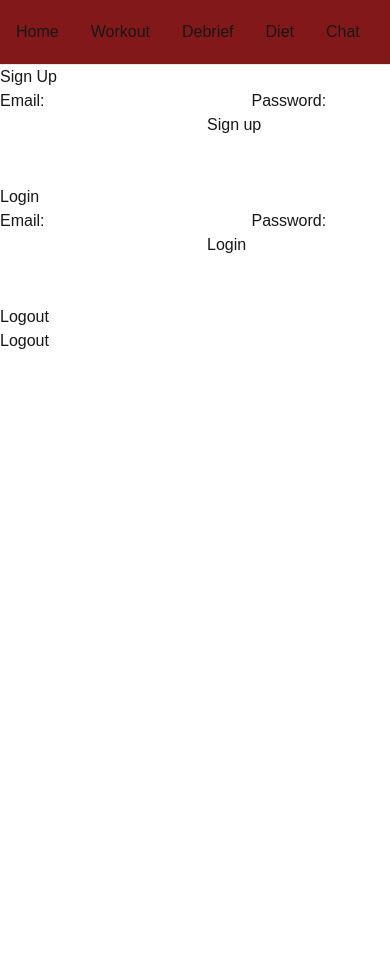
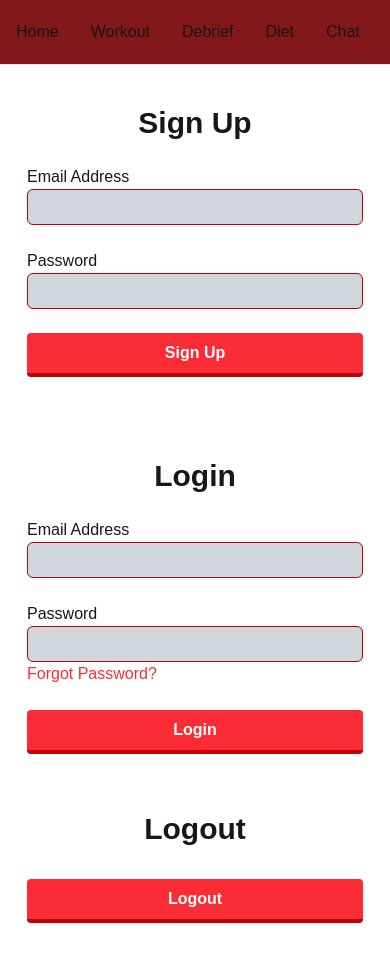
Before and after one commit to DanTheEpicMan/Claude-Coach, a Next.js app: page /signinup in a window 390 px wide. Shown: the top 962 px of the page. Before the commit the page ends 844 px from the top, so only its background shows below. Built offline with nearby package versions, Linux system fonts and the light colour scheme.

Commit message:
middle of sign in refactor

```diff
--- a/src/app/dashboard/page.js
+++ b/src/app/dashboard/page.js
@@ -1,5 +1,5 @@
 
-export default function Home() {
+export default function Dashboard() {
     return (
         <div>
             <h1>Lots of Info here</h1>
--- a/src/app/signinup/actions.js
+++ b/src/app/signinup/actions.js
@@ -3,6 +3,20 @@
 import { revalidatePath } from 'next/cache'
 import { redirect } from 'next/navigation'
 import { createClient } from '@/utils/supabase/server'
+import { headers } from 'next/headers'
+
+export async function resetPassword(formData) {
+    const supabase = await createClient()
+
+    const headersList = await headers()
+    const origin = headersList.get('origin')
+
+    const { error } = await supabase.auth.resetPasswordForEmail(formData.get('email'), {
+        redirectTo: `${origin}/signinup/reset-password`,
+    })
+
+    console.log(error)
+}
 
 export async function signup(formData) {
     const supabase = await createClient()
--- a/src/app/signinup/page.js
+++ b/src/app/signinup/page.js
@@ -1,43 +1,114 @@
-
+'use client';
 import { signup } from './actions'
 import { login } from './actions'
 import { logout } from './actions'
+import { resetPassword } from './actions'
+import { useState } from 'react';
+
+//Meant to be used inside a form
+function customButtonRed({ name, action }) {
+    return (
+    <button
+        className="bg-red-500 hover:bg-red-400 text-white font-bold py-2 px-4 border-b-4 border-red-700 hover:border-red-600 rounded w-full"
+        formAction={action}>
+        {name}
+    </button>
+    )
+}
+
+//Meant to be used inside a form
+function displayPasswordReset({isLogin}) {
+    if (isLogin) {
+        return (
+            <div>
+                <button
+                    className="hover:text-red-300 text-red-500"
+                    formAction={login}>
+                    Forgot Password?
+                </button>
+                <br/>
+            </div>
+        )
+    }
+    return (<span style={{display: 'none'}}/>)
+}
+
+function PopupForgotPassword({isLogin}) {
+    const [isOpen, setIsOpen] = useState(false);
+
+    if (isLogin) {
+        return (
+            <div>
+                <button
+                    type="button" //needed to stop form from auto closing because form
+                    onClick={() => setIsOpen(true)}
+                    className="hover:text-red-300 text-red-500"
+                >
+                    Forgot Password?
+                </button>
+
+                {isOpen && (
+                    <div className="fixed inset-0 bg-black bg-opacity-10 flex items-center justify-center z-50">
+                        <div className="bg-white p-6 rounded-lg shadow-lg">
+                            <h2 className="text-xl text-black font-bold">Password Reset</h2>
+                            <p className={"text-black"}>Enter the email for the account for witch you would like the password reset</p>
+                            <input id="email" name="email" type="email" required className="block w-full rounded-md bg-gray-300 px-3 py-1.5 text-base outline-1 -outline-offset-1 outline-red-700 placeholder:text-red-950 text-red-950 focus:-outline-offset-1 focus:outline-2 focus:outline-red-300 sm:text-sm/6"/>
+                            <button
+                                formAction={resetPassword}
+                                //onClick={() => setIsOpen(false)}
+                                className="mt-4 px-4 py-2 bg-red-500 text-white rounded"
+                            >
+                                Send me the reset email
+                            </button>
+                        </div>
+                    </div>
+                )}
+            </div>
+        );
+    }
+    return (<span style={{display: 'none'}}/>)
+}
+
+function EnterForm({ title, lambdaFunction, isLogin }) {
+    return (
+        <div>
+        <h1 className="text-3xl font-bold text-center">{title}</h1>
+        <br/>
+        <form>
+            <div className="">
+                <label htmlFor="email">Email Address</label>
+                <input id="email" name="email" type="email" required autoComplete="email" className="block w-full rounded-md bg-gray-300 px-3 py-1.5 text-base outline-1 -outline-offset-1 outline-red-700 placeholder:text-red-950 text-red-950 focus:-outline-offset-1 focus:outline-2 focus:outline-red-300 sm:text-sm/6 autofill:shadow-[inset_0_0_0px_1000px_#d1d5db] autofill:text-red-950" />
+                <br/>
+                <label htmlFor="password">Password</label>
+                <input id="password" name="password" type="password" required autoComplete="password" className="block w-full rounded-md bg-gray-300 px-3 py-1.5 text-base outline-1 -outline-offset-1 outline-red-700 placeholder:text-red-950 text-red-950 focus:-outline-offset-1 focus:outline-2 focus:outline-red-300 sm:text-sm/6 autofill:shadow-[inset_0_0_0px_1000px_#d1d5db] autofill:text-red-950"/>
+                <PopupForgotPassword isLogin={isLogin} />
+                <br/>
+                <div className="flex justify-center w-full">
+                    {customButtonRed({name: title, action: lambdaFunction})}
+                </div>
+            </div>
+        </form>
+        </div>
+    )
+}
+
+
 
 export default function SigninupPage() {
     return (
-        <div>
-                <div>
-                        <form>
-                                <h1>Sign Up</h1>
-                                <label htmlFor="email">Email:</label>
-                                <input id="email" name="email" type="email" required/>
-
-                                <label htmlFor="password">Password:</label>
-                                <input id="password" name="password" type="password" required/>
-
-                                <button formAction={signup}>Sign up</button>
-                        </form>
-                </div>
-                <br/><br/>
-                <div>
-                        <form>
-                                <h1>Login</h1>
-                                <label htmlFor="email">Email:</label>
-                                <input id="email" name="email" type="email" required/>
-
-                                <label htmlFor="password">Password:</label>
-                                <input id="password" name="password" type="password" required/>
-
-                                <button formAction={login}>Login</button>
-                        </form>
-                </div>
-                <br/><br/>
-                <div>
-                        <form>
-                                <h1>Logout</h1>
-                                <button formAction={logout}>Logout</button>
-                        </form>
-                </div>
+        <div className="flex flex-col place-items-center gap-8 p-10 gap-y-20">
+            <div className="h-48 aspect-[7/4]">
+                {EnterForm({title: 'Sign Up', lambdaFunction: signup, isLogin: false})}
+            </div>
+            <hr/>
+            <div className="h-48 aspect-[7/4]">
+                {EnterForm({title: 'Login', lambdaFunction: login, isLogin: true})}
+            </div>
+            <hr/>
+            <div className="h-28 aspect-[3] flex flex-col place-items-center justify-between">
+                <h1 className="text-3xl font-bold text-center">Logout</h1>
+                {customButtonRed({name: "Logout", action: logout})}
+            </div>
         </div>
     )
 }
--- /dev/null
+++ b/src/app/signinup/reset-password/actions.js
@@ -0,0 +1,16 @@
+'use server'
+
+import { redirect } from 'next/navigation'
+import { createClient } from 'src/utils/supabase/server'
+
+export async function updatePassword(formData) {
+    const supabase = await createClient()
+
+    const { error } = await supabase.auth.updateUser({
+        password: formData.get('password'),
+    })
+
+    console.log(error)
+
+    redirect('/signinup')
+}
--- /dev/null
+++ b/src/app/signinup/reset-password/page.js
@@ -0,0 +1,37 @@
+import { createClient } from '@/utils/supabase/server'
+import { redirect } from 'next/navigation'
+
+
+export default async function ResetPasswordPage({ searchParams }) {
+    const { code } = await searchParams
+
+    if (!code) {
+        redirect('/signinup')
+    }
+
+    const supabase = await createClient()
+    const { error } = await supabase.auth.exchangeCodeForSession(code)
+
+    if (error) {
+        redirect('/signinup')
+    }
+
+    return (
+        <div className="flex flex-col place-items-center gap-8 p-10 gap-y-20">
+            <div className="h-48 aspect-[7/4]">
+                <h1 className="text-3xl font-bold text-center">Reset Password</h1>
+                <label htmlFor="password">New Password</label>
+                <input id="password" name="password" type="password" required autoComplete="password" className="block w-full rounded-md bg-gray-300 px-3 py-1.5 text-base outline-1 -outline-offset-1 outline-red-700 placeholder:text-red-950 text-red-950 focus:-outline-offset-1 focus:outline-2 focus:outline-red-300 sm:text-sm/6 autofill:shadow-[inset_0_0_0px_1000px_#d1d5db] autofill:text-red-950"/>
+                <br/>
+                <label htmlFor="password">Confirm New Password</label>
+                <input id="password" name="password" type="password" required autoComplete="password" className="block w-full rounded-md bg-gray-300 px-3 py-1.5 text-base outline-1 -outline-offset-1 outline-red-700 placeholder:text-red-950 text-red-950 focus:-outline-offset-1 focus:outline-2 focus:outline-red-300 sm:text-sm/6 autofill:shadow-[inset_0_0_0px_1000px_#d1d5db] autofill:text-red-950"/>
+                <br/>
+                <button
+                    className="bg-red-500 hover:bg-red-400 text-white font-bold py-2 px-4 border-b-4 border-red-700 hover:border-red-600 rounded w-full"
+                    formAction={action}>
+                    Update Password
+                </button>
+            </div>
+        </div>
+    )
+}
--- a/src/middleware.js
+++ b/src/proxy.js
@@ -1,6 +1,6 @@
 import { updateSession } from 'src/utils/supabase/middleware'
 
-export async function middleware(request) {
+export async function proxy(request) {
     return await updateSession(request)
 }
 
--- a/src/utils/supabase/middleware.js
+++ b/src/utils/supabase/middleware.js
@@ -57,7 +57,7 @@ export async function updateSession(request) {
     //custom routing/protections
     if (
         !user && //not signed in
-        !(request.nextUrl.pathname == "/" || request.nextUrl.pathname == "/signinup") //and not main/login page
+        !(request.nextUrl.pathname == "/" || request.nextUrl.pathname.startsWith('/signinup')) //and not main/login page
     ) {
         const url = request.nextUrl.clone()
         url.pathname = '/signinup'
```
Also changed, not shown: 1 other file (tests, documents, lock files or other folders).
